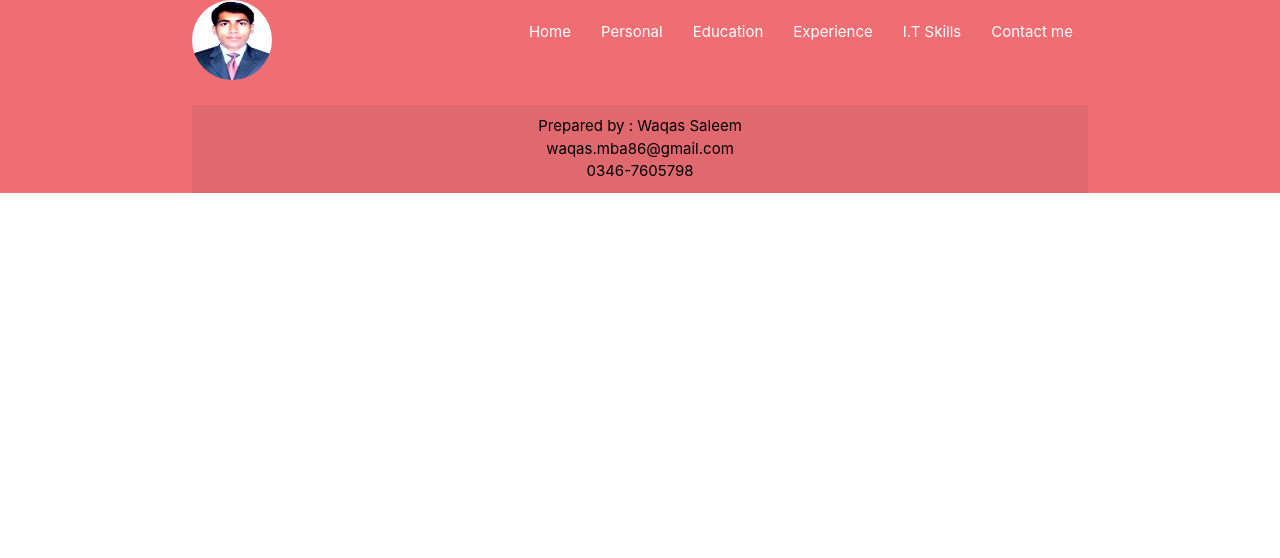
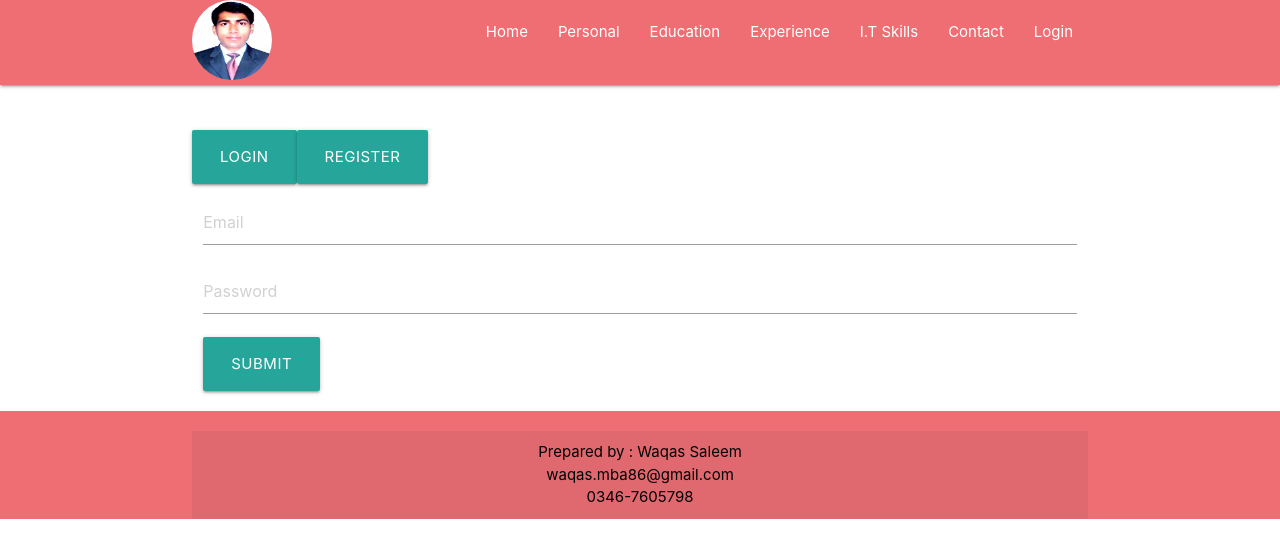
Before and after one commit to waqas3467605798/my_profile, a React (Create React App) app: page /Login/loginform in a window 1280 px wide. Shown: the top 558 px of the page. Built offline with nearby package versions, Linux system fonts and the light colour scheme.

Commit message:
Login Page added

```diff
--- a/src/App.js
+++ b/src/App.js
@@ -9,7 +9,7 @@ import Education from './component/Education'
 import Experience from './component/Experience'
 import Contact from './component/Contact'
 import Itskills from './component/Itskills'
-
+import Login from './component/Login'
 
 class App extends Component {
 
@@ -27,7 +27,7 @@ class App extends Component {
 <Route path='/Experience' component={Experience}/>
 <Route path='/Itskills' component={Itskills}/>
 <Route path='/Contact' component={Contact}/>
-
+<Route path='/Login' component={Login}/>
 <Footer/>
 </div>
 </BrowserRouter>
--- a/src/component/Contact.js
+++ b/src/component/Contact.js
@@ -44,7 +44,7 @@ constructor(){
                         <div className="card blue-grey lighten-4">
                         <div className="card-content black-text">
                         <span className="card-title"><b>Office</b>  </span>
-                        <p> Ph: 041-8757081-90 Ext. 108 <br/>Address: Head Office, Kashmir Road, Nishatabad, Faisalabad, Pakistan</p>
+                        <p> Ph: 041-8757081-90 Ext. 108 <br/>Address: Head Office, Kashmir Road, Nishatabad, Faisalabad, Pakistan.</p>
                         </div>
                     </div>
                     </div>
--- a/src/component/Header.js
+++ b/src/component/Header.js
@@ -40,7 +40,8 @@ componentDidMount(){
                                 <li><Link to='/Education'>Education</Link></li>
                                 <li><Link to='/Experience'>Experience</Link></li>
                                 <li><Link to='/Itskills'>I.T Skills</Link></li>
-                                <li><Link to='/Contact'>Contact me</Link></li>
+                                <li><Link to='/Contact'>Contact</Link></li>
+                                <li><Link to='/Login'>Login</Link></li>
                             </ul>
                             </div>
                         </nav>
@@ -52,7 +53,7 @@ componentDidMount(){
                                 <li><Link to='/Experience'>Experience</Link></li>
                                 <li><Link to='/Itskills'>I.T Skills</Link></li>
                                 <li><Link to='/Contact'>Contact me</Link></li>
-
+                                <li><Link to='/Login'>Login</Link></li>
                         </ul>
 
 
--- a/src/component/HomeContent.js
+++ b/src/component/HomeContent.js
@@ -68,7 +68,8 @@ constructor(){
 {/* // Grid Coloumn-1/2 */}
 <div className="col s12 m6">
 <div className='center'><Link to='/Personal'><button className="waves-effect waves-light btn-large btn">Personal Info</button></Link> </div><br/>
-<div className='center'><Link to='/Experience'><button className="waves-effect waves-light btn-large btn">Experience</button></Link> </div>
+<div className='center'><Link to='/Experience'><button className="waves-effect waves-light btn-large btn">Experience</button></Link> </div><br/>
+<div className='center'><Link to='/Contact'><button className="waves-effect waves-light btn-large btn">Contact</button></Link> </div>
 </div>
 
 
@@ -76,11 +77,23 @@ constructor(){
 {/* // Grid Coloumn-2/2 */}
 <div className="col s12 m6">
 <div className='center'><Link to='/Education'><button className="waves-effect waves-light btn-large btn">Education</button></Link> </div><br/>
-<div className='center'><Link to='/Itskills'><button className="waves-effect waves-light btn-large btn">I.T Skilss</button></Link> </div>
+<div className='center'><Link to='/Itskills'><button className="waves-effect waves-light btn-large btn">I.T Skilss</button></Link> </div><br/>
+<div className='center'><Link to='/Login'><button className="waves-effect waves-light btn-large btn">Login</button></Link> </div>
 </div>
 
 
 </div>
+
+    <div>
+    <div className="card blue-grey lighten-4">
+     <div className="card-content black-text">
+     <span className="card-title"><b>About Me</b>  </span>
+     <p> My name is waqas saleem. I was born in Faisalabad. My father was a Govt. School teacher. He passed away in 2010. </p>
+     </div>
+     </div>
+     </div>
+
+
 </div>
 
 
--- /dev/null
+++ b/src/component/Login.js
@@ -0,0 +1,121 @@
+import React, {Component} from 'react'
+import '../App.css'
+import M from "materialize-css";
+import {Link} from 'react-router-dom'
+import {Route} from 'react-router-dom'
+
+
+class Login extends Component {
+constructor(props){
+    super(props)
+    this.state = {
+        user: null
+    }
+}
+
+
+componentDidMount(){
+
+}
+
+
+
+
+    render() {
+        return (
+<div className='container'>
+    <br/><br/>
+<Link to='/Login/loginform'><button className="waves-effect btn-large">Login</button></Link>
+<Link to='/Login/register'><button className="waves-effect btn-large">Register</button></Link>
+<Route path='/Login/register' component={Register} />
+<Route path='/Login/loginform' component={Loginform} />
+</div>
+
+        )
+    }
+}
+
+export default Login;
+
+
+
+
+
+
+// Register Form Component
+class Register extends Component{
+
+    render(){
+        return (
+<div>
+
+            <div className="row">
+            <div className="col s12">
+
+             <div className="input-field">
+             <input placeholder="First Name" id="firstName" type="text" class="validate" />
+             {/* <label forhtml="first_name">First Name</label> */}
+              </div>
+
+              <div className="input-field">
+             <input placeholder="Second Name" id="secondName" type="text" class="validate" />
+             {/* <label forhtml="first_name">First Name</label> */}
+              </div>
+
+              <div className="input-field">
+             <input placeholder="Email" id="email" type="text" class="validate" />
+             {/* <label forhtml="first_name">First Name</label> */}
+              </div>
+
+              <div className="input-field">
+             <input placeholder="Set Password" id="password" type="text" class="validate" />
+             {/* <label forhtml="first_name">First Name</label> */}
+              </div>
+
+              <button className="waves-effect btn-large">Submit</button>
+             </div>
+             </div>
+
+</div>
+        )
+    }
+}
+
+
+
+
+
+
+
+
+// LoginForm Component
+
+class Loginform extends Component{
+
+    render(){
+        return (
+            <div>
+
+            <div className="row">
+            <div className="col s12">
+
+
+
+              <div className="input-field">
+             <input placeholder="Email" id="email" type="text" class="validate" />
+             {/* <label forhtml="first_name">First Name</label> */}
+              </div>
+
+              <div className="input-field">
+             <input placeholder="Password" id="password" type="text" class="validate" />
+             {/* <label forhtml="first_name">First Name</label> */}
+              </div>
+
+              <button className="waves-effect btn-large">Submit</button>
+             </div>
+             </div>
+
+            </div>
+        )
+    }
+}
```
